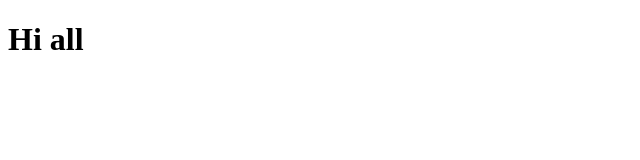
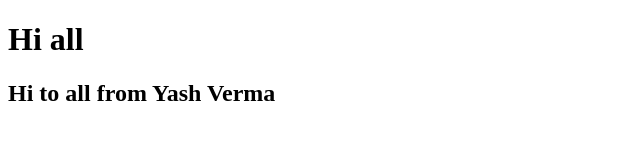
Before and after one commit to shivling2510/sugar-cosmetics, a plain HTML site: page index.html in a window 1280 px wide. Shown: the whole page, without its empty margins (0-640 px from the left). Drawn offline with Linux system fonts and the light colour scheme.

Commit message:
hi added by yash verma

```diff
--- a/index.html
+++ b/index.html
@@ -9,6 +9,7 @@
 <body>
     <div>
         <h1> Hi all </h1>
+        <h2>Hi to all from Yash Verma</h2>
     </div>
 </body>
 </html>
```
